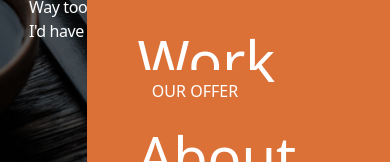
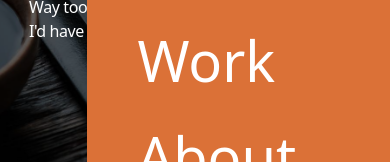
Before and after one commit to elchicovzl/seafood-front, a Next.js app: page /global in a window 390 px wide. Both pictures are taken after a click on the element 334 px from the left and 56 px from the top of the page. Shown: the part 238-400 px from the top of the page. Built offline with nearby package versions, Linux system fonts and the light colour scheme.

Commit message:
fix button z-index

```diff
--- a/app/[lang]/components/Nav.tsx
+++ b/app/[lang]/components/Nav.tsx
@@ -30,7 +30,7 @@ export default function Nav() {
     const [selectedIndicator, setSelectedIndicator] = useState(pathname);
 
     return (
-        <motion.div variants={menuSlide} initial="initial" animate="enter" exit="exit" className="h-screen bg-[#DB7137] fixed text-[white] right-0 top-0 box-border  p-[50px]  flex flex-col z-10">
+        <motion.div variants={menuSlide} initial="initial" animate="enter" exit="exit" className="h-screen bg-[#DB7137] fixed text-[white] right-0 top-0 box-border  p-[50px]  flex flex-col z-20">
            <div className="box-border h-full flex flex-col justify-between p-[100px];">
                 <div onMouseLeave={() => {setSelectedIndicator(pathname)}} className="flex flex-col text-[56px] gap-3 mt-20;">
                         <div className="text-[rgb(153,153,153)] uppercase text-[11px] mb-10 border-b-white border-b border-solid">
--- a/app/[lang]/components/Navbar.tsx
+++ b/app/[lang]/components/Navbar.tsx
@@ -74,7 +74,7 @@ export default function Navbar({
     return (
         <>
             <div className="">
-                <div className="p-8 fixed right-0 z-20">
+                <div className="p-8 fixed right-0 z-30">
                     <div
                         onClick={() => {setIsActive(!isActive)}}
                         className="w-12 h-12 rounded-full border-white border-2 bg-transparent cursor-pointer flex items-center justify-center z-20"
--- a/app/[lang]/page.tsx
+++ b/app/[lang]/page.tsx
@@ -29,7 +29,7 @@ export default async function RootRoute({params}: { params: { lang: string } })
                       The Best Sushi Bar <br /><span>in your <span className="text-[#DB7137]">City</span></span>
                     </h1>
                     <p className="text-white tracking-tight mb-9 sm:w-1/2 mx-auto">Way too much fish. But if it weren't for the fish, I'd have no identifiable personality whatsoever.</p>
-                    <a href="#_" className="mt-5 px-5 py-2.5 overflow-hidden group bg-[#DB7137] relative z-40  text-white">
+                    <a href="#_" className="mt-5 px-5 py-2.5 overflow-hidden group bg-[#DB7137] relative z-10  text-white">
                       <span className="relative cursor-pointer ">OUR OFFER</span>
                     </a>
                   </div>
```
